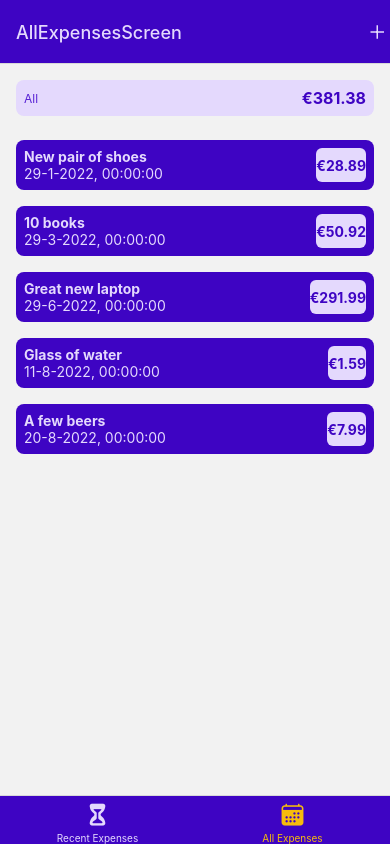
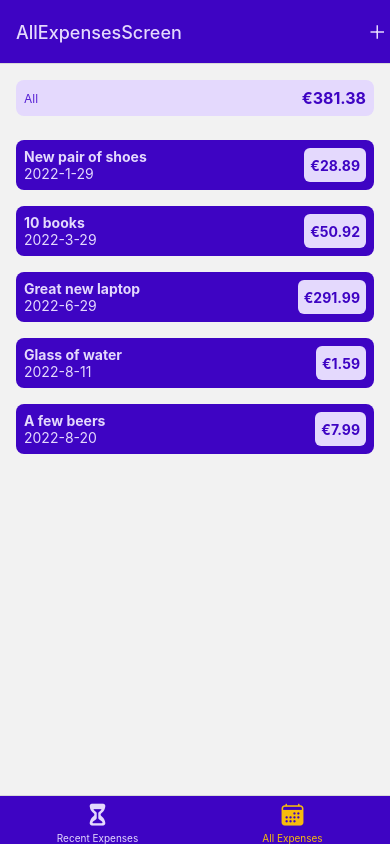
Before and after one commit to jvanleersum/React-Native-Demo-Expense-Tracker-App, a React Native app: screen /AllExpenses in a window 390 px wide. Built offline with nearby package versions, Linux system fonts and the light colour scheme.

Commit message:
Added formating date function for date styling

```diff
--- a/components/Expenses/ExpensesListTile.js
+++ b/components/Expenses/ExpensesListTile.js
@@ -1,12 +1,13 @@
 import { View, Text, StyleSheet } from "react-native";
 import Colors from "../../constants/colors";
+import getFormattedDate from "../../utils/date";
 
 const ExpensesListTile = ({expense}) => {
   return (
     <View style={styles.container}>
       <View>
         <Text style={styles.titleText}>{expense.title}</Text>
-        <Text style={styles.dateText}>{expense.date.toLocaleString('nl-NL')}</Text>
+        <Text style={styles.dateText}>{getFormattedDate(expense.date)}</Text>
       </View>
       <View style={styles.amountContainer}>
         <Text style={styles.amountText}>€{expense.amount.toFixed(2)}</Text>
@@ -31,13 +32,14 @@
     fontWeight: 'bold'
   },
   dateText: {
-    color: Colors.primary50
+    color: Colors.primary50,
   },
   amountContainer: {
     alignItems: 'center',
     justifyContent: 'center',
     backgroundColor: Colors.primary50,
-    borderRadius: 6
+    borderRadius: 6,
+    padding: 6
   },
   amountText: {
     color: Colors.primary500,
--- /dev/null
+++ b/utils/date.js
@@ -0,0 +1,5 @@
+const getFormattedDate = (date) => {
+  return `${date.getFullYear()}-${date.getMonth() + 1 }-${date.getDate()}`
+}
+
+export default getFormattedDate;
```
